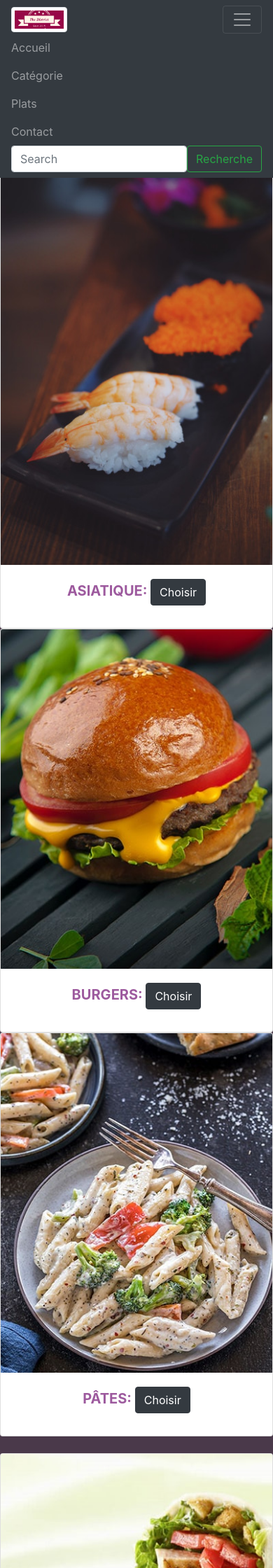
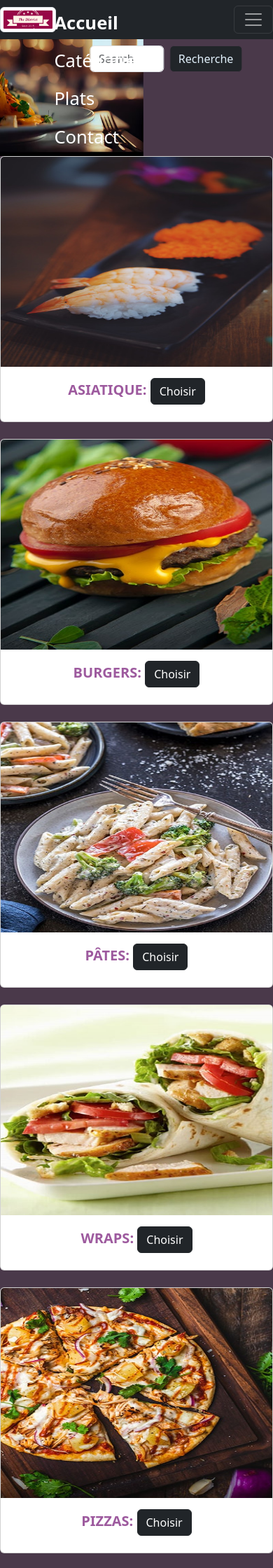
Before and after one commit to mbimba/MS-DIW-2024, a PHP site: page /Accueil_lignerouge.html in a window 390 px wide, after a click that opens the changed part; the page is wider, and only the part inside the window is pictured. Shown: the top 2240 px of that part at 70% size. Run offline with PHP 8.4, Linux system fonts and the light colour scheme.

Commit message:
Mise à jour page contact + css

```diff
--- a/Evaluation_diw_lignerouge/Accueil_lignerouge.html
+++ b/Evaluation_diw_lignerouge/Accueil_lignerouge.html
@@ -7,8 +7,7 @@
   <title>Page accueil ligne rouge</title>
 
 
-  <link rel="stylesheet" href="https://stackpath.bootstrapcdn.com/bootstrap/4.4.1/css/bootstrap.min.css"
-    integrity="sha384-Vkoo8x4CGsO3+Hhxv8T/Q5PaXtkKtu6ug5TOeNV6gBiFeWPGFN9MuhOf23Q9Ifjh" crossorigin="anonymous">
+  <link href="https://cdn.jsdelivr.net/npm/bootstrap@5.3.3/dist/css/bootstrap.min.css" rel="stylesheet" integrity="sha384-QWTKZyjpPEjISv5WaRU9OFeRpok6YctnYmDr5pNlyT2bRjXh0JMhjY6hW+ALEwIH" crossorigin="anonymous">
   <link rel="stylesheet" href="Lignerouge.css">
 
 </head>
@@ -27,37 +26,39 @@
       <button class="navbar-toggler" type="button" data-toggle="collapse" data-target="#collapsibleNavbar">
         <span class="navbar-toggler-icon"></span>
       </button>
-      <div class="collapse navbar-collapse" id="collapsibleNavbar">
+      <div class="collapse navbar-collapse monentete" id="collapsibleNavbar">
         <ul class="navbar-nav">
           <li class="nav-item">
-            <a class="nav-link" href="index.php">Accueil</a>
+            <a class="nav-link espace" href=""><strong>Accueil</strong></a>
           </li>
           <li class="nav-item">
-            <a class="nav-link" href="tableau.php">Catégorie</a>
+            <a class="nav-link espace" href="">Catégorie</a>
           </li>
           <li class="nav-item">
-            <a class="nav-link" href="formulaire.php">Plats</a>
+            <a class="nav-link espace" href="">Plats</a>
           </li>
           <li class="nav-item">
-            <a class="nav-link" href="formulaire.php">Contact</a>
+            <a class="nav-link espace" href="">Contact</a>
           </li>
         </ul>
-        <form class="d-flex">
-          <input class="form-control me-2" type="search" placeholder="Search" aria-label="Search">
-          <button class="btn btn-outline-success" type="submit">Recherche</button>
-        </form>
       </div>
     </nav>
-    <div class=""> <!-- Ici mon image de fond-->
-      <img class="vw-100" src="Mesimages/imagedefond2.avif" class="img-fluid" style="width: 100%; height:auto; position: relative;">
+   <div class="image-container">  <!-- Ici mon image de fond-->
+      <img class="imagedefond img-fluid" src="Mesimages/imagedefond2.avif" width="100%" height="auto" position="relative;">
+      <div class="ongletrecherche">  <!-- Ici mon onglet recherche avec le texte au dessus -->
+        <form class="d-flex">
+        <input class="form-control me-2" type="search" placeholder="Search" aria-label="Search">
+        <button class="btn btn-outline-success bg-dark recherche" type="submit" style="color: #e3f2fd;">Recherche</button>
+      </form>
+    </div>
     </div>
   </header>
 
   <!-- la page ici -->
-  <div class="row row-cols-1 row-cols-md-3 g-4">
+  <div class="row row-cols-1 row-cols-md-3 g-4 imagecategory">    <!-- Les catégories sur la page accueil -->
     <div class="col">
       <div class="card">
-        <img src="images_the_district/category/asian_food_cat.jpg" class="card-img-top" alt="..." width="80" height="auto">
+        <img src="images_the_district/category/asian_food_cat.jpg" class="card-img-top" alt="..." width="auto" height="300">
         <div class="card-body"  style="text-align: center;">
           <h5 class="card-title" style="color: #9d5a9e;"><strong>ASIATIQUE: </strong><a href="#" class="btn btn-dark" style="color:white;">Choisir</a></h5> <!--"STRONG" pour mettre mon texte en gras-->
         </div>
@@ -81,10 +82,10 @@
     </div>
   </div>
   <br>
-  <div class="row row-cols-1 row-cols-md-3 g-4">
+  <div class="row row-cols-1 row-cols-md-3 g-4 imagecategory">
     <div class="col">
       <div class="card">
-        <img src="images_the_district/category/wrap_cat.jpg" class="card-img-top" alt="..." width="80" height="auto">
+        <img src="images_the_district/category/wrap_cat.jpg" class="card-img-top" alt="..." width="auto" height="300">
         <div class="card-body"  style="text-align: center;">
           <h5 class="card-title" style="color: #9d5a9e;"><strong>WRAPS: </strong><a href="#" class="btn btn-dark" style="color:white;">Choisir</a></h5>
         </div>
@@ -100,10 +101,28 @@
     </div>
     <div class="col">
       <div class="card">
-        <img src="images_the_district/category/salade_cat.jpg" class="card-img-top" alt="..." width="80" height="auto">
+        <img src="images_the_district/category/salade_cat.jpg" class="card-img-top" alt="..." width="auto" height="300">
         <div class="card-body"  style="text-align: center;">
           <h5 class="card-title" style="color: #9d5a9e;"><strong>SALADES: </strong><a href="#" class="btn btn-dark" style="color:white;">Choisir</a></h5>
         </div>
+      </div>
+    </div>
+  </div>
+  <br>
+  <div class="row row-cols-1 row-cols-md-3 g-4 imageplataccueil">   <!-- Les 3 plats sur la page accueil -->
+    <div class="col">
+      <div class="card">
+        <img src="images_the_district/food/cesar_salad.jpg" class="card-img-top" alt="..." width="auto" height="150" radiu>
+      </div>
+    </div>
+    <div class="col">
+      <div class="card">
+        <img src="images_the_district/food/courgettes_farcies.jpg" class="card-img-top" alt="..." width="auto" height="150">
+      </div>
+    </div>
+    <div class="col">
+      <div class="card">
+        <img src="images_the_district/food/pizza-salmon.png" class="card-img-top" alt="..."width="auto" height="150">
       </div>
     </div>
   </div>
@@ -137,13 +156,10 @@
   <script src="https://code.jquery.com/jquery-3.4.1.slim.min.js"
     integrity="sha384-J6qa4849blE2+poT4WnyKhv5vZF5SrPo0iEjwBvKU7imGFAV0wwj1yYfoRSJoZ+n"
     crossorigin="anonymous"></script>
-  <script src="https://cdn.jsdelivr.net/npm/popper.js@1.16.0/dist/umd/popper.min.js"
-    integrity="sha384-Q6E9RHvbIyZFJoft+2mJbHaEWldlvI9IOYy5n3zV9zzTtmI3UksdQRVvoxMfooAo"
-    crossorigin="anonymous"></script>
+  <script src="https://cdn.jsdelivr.net/npm/bootstrap@5.3.3/dist/js/bootstrap.bundle.min.js"
+  integrity="sha384-YvpcrYf0tY3lHB60NNkmXc5s9fDVZLESaAA55NDzOxhy9GkcIdslK1eN7N6jIeHz" crossorigin="anonymous"></script>
   <script src="https://stackpath.bootstrapcdn.com/bootstrap/4.4.1/js/bootstrap.min.js"
     integrity="sha384-wfSDF2E50Y2D1uUdj0O3uMBJnjuUD4Ih7YwaYd1iqfktj0Uod8GCExl3Og8ifwB6"
     crossorigin="anonymous"></script>
-
 </body>
-
 </html>
--- a/Evaluation_diw_lignerouge/Lignerouge.css
+++ b/Evaluation_diw_lignerouge/Lignerouge.css
@@ -1,20 +1,116 @@
 /* Mon nav entête */
-body{
-    background-color: #4A394a;  /* Ma couleur de fond sur Figma */
+body {
+    background-color: #4A394a;
+    /* Ma couleur de fond sur Figma */
+}
+
+.monentete {
+    position: absolute;
+    top: 10%;
+    left: 16%;
+    font-size: 1.6rem;
+
+
+}
+
+.espace {
+    margin: 0 15px;        /* Pour créer de l'espace entre les éléments du menu "entete" */
+    color:white;
+
+}
+
+/* --------------------------------------------------------------------------------------------------------*/
+
+/* Mon image de fond */
+/* object-fit:cover : Cette valeur met l’image à l’échelle de manière proportionnelle pour qu’elle tienne dans le conteneur sans recadrage, en conservant le rapport hauteur/largeur. Elle garantit que l’ensemble de l’image est visible dans le conteneur, ce qui peut entraîner des espaces vides.*/
+
+
+@media (max-width: 480px) {
+    #imagedefond {
+        width: 100%;
+        height: auto;
+    }
 }
 
 
+/* Mon onglet de recherche qui doit être positionné sur l'image de fond*/
+.ongletrecherche {
+    position: absolute;
+    top: 10%;
+    left: 44%;
+    transform: translate(-20%, -50%);
+    z-index: 1;
+    color: white;
+    font-size: 100px;
+    font-weight: bold;
 
+}
+.recherche{
+    border-color: #4A394a;  /* Couleur de l'encadré */
+
+}
+
+/* Mes images "plats" sur la page accueil */
+
+.imageplataccueil {
+    border-radius: 150px;
+}
 
 /* Mon footer ou pieds de page */
-footer{
+footer {
     position: center;
-    bottom:0;
-    float:none;
+    bottom: 0;
+    float: none;
     margin: auto;
     justify-content: center;
     align-content: center;
 }
 
+/* Les logos réseaux sociaux en pieds de page */
+.meslogosreso {
+    position: relative;
+    top: 10%;
+    left: 20%;
+    margin: 0 15px;
+    /* Pour créer de l'espace entre les logos */
+}
+.meslogosreso:hover {
+    background-color: red;        /* Les bordures sont rouges lors du survol avec la souris */
+}
 
-/* Mes boutons */
+
+/* Début annimation CSS sur mes logos réseaux */
+@keyframes slidein {
+    from { transform: scaleX(0); }
+    to   { transform: scaleX(1); }
+  }
+ .meslogosreso {
+
+    animation: 3s slidein;
+    animation-iteration-count: infinite;    /* L'animation tourne en boucle */
+  }
+  /* Début animation image de fond */
+  .imagedefond{
+
+    animation:
+    4s linear 0s infinite alternate rise,
+    4s linear 0s infinite alternate bounce;
+  }
+  @keyframes rise {
+    from {
+      transform: translateY(110vh);
+    }
+    to {
+      transform: translateY(0);
+    }
+  }
+
+  @keyframes bounce {
+    from {
+      transform: translateX(-50vw);
+    }
+    to {
+      transform: translateX(50vw);
+    }
+  }
+   /* Fin animation image de fond */
```
Also changed, not shown: other parts of Evaluation_diw_lignerouge/Accueil_lignerouge.html (+13 -13 lines).
